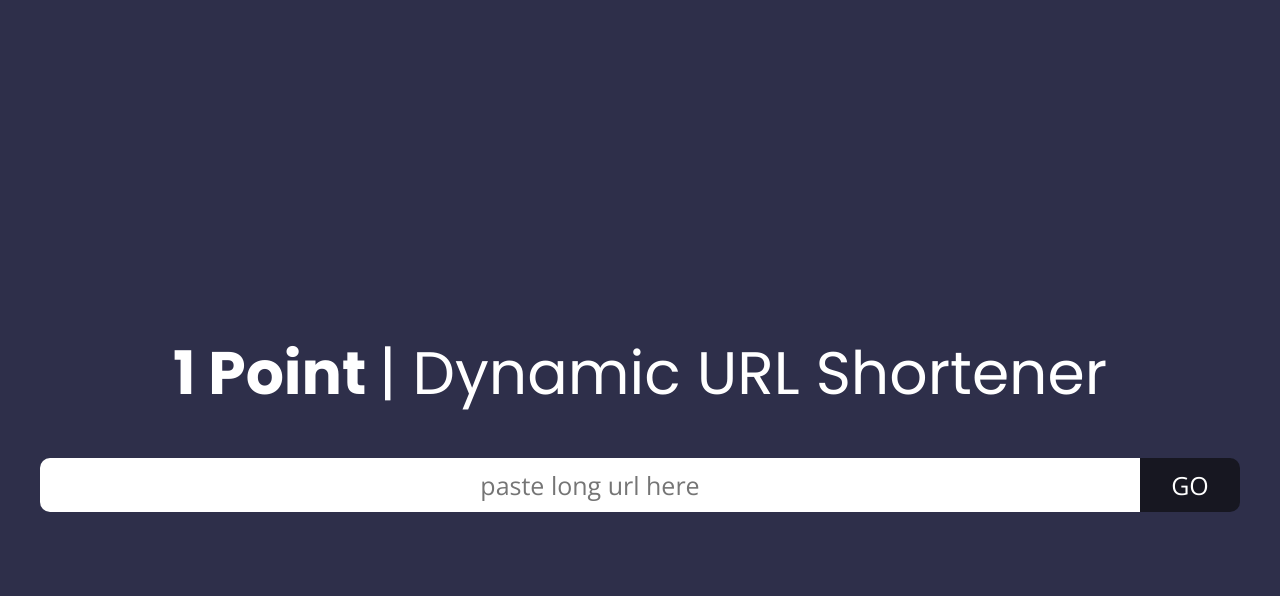
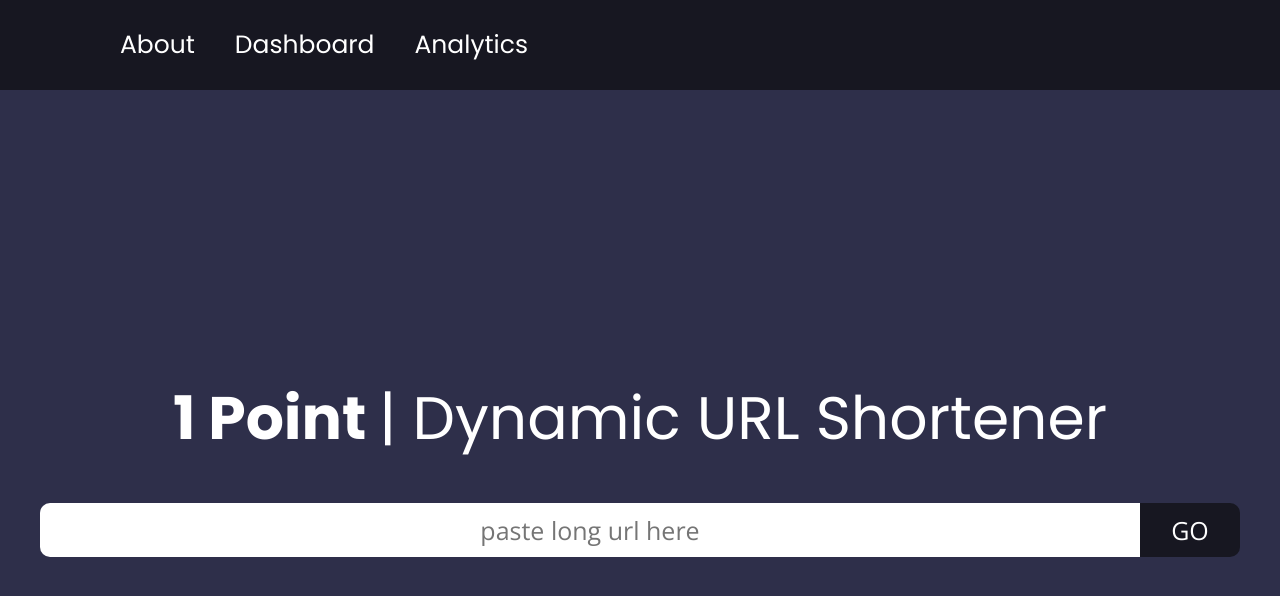
Before and after one commit to 1pt-co/1pt, a React (Create React App) app: page / in a window 1280 px wide. Shown: the top 596 px of the page. Built offline with nearby package versions, Linux system fonts and the light colour scheme.

Commit message:
Create header navbar with google login

```diff
--- a/package.json
+++ b/package.json
@@ -3,10 +3,12 @@
   "version": "0.1.0",
   "private": true,
   "dependencies": {
+    "@react-oauth/google": "^0.5.1",
     "@testing-library/jest-dom": "^5.16.5",
     "@testing-library/react": "^13.4.0",
     "@testing-library/user-event": "^13.5.0",
     "axios": "^1.2.2",
+    "jwt-decode": "^3.1.2",
     "react": "^18.2.0",
     "react-dom": "^18.2.0",
     "react-router-dom": "^6.6.1",
--- a/public/index.html
+++ b/public/index.html
@@ -27,7 +27,7 @@
     <meta name="theme-color" content="#2e2f4a">
 
     <link
-      href="https://fonts.googleapis.com/css?family=Open+Sans|Poppins:400,700&display=swap"
+      href="https://fonts.googleapis.com/css?family=Open+Sans|Poppins:400,600,700&display=swap"
       rel="stylesheet"
     />
 
--- a/src/App.js
+++ b/src/App.js
@@ -1,3 +1,4 @@
+import { GoogleOAuthProvider } from "@react-oauth/google";
 import Home from "./pages/Home.js"
 import Redirect from "./pages/Redirect.js"
 import NotFound from "./pages/404.js";
@@ -9,19 +10,19 @@ import {
   Link
 } from "react-router-dom";
 
+import config from "./config.js";
+
 function App() {
   return (
+    <GoogleOAuthProvider clientId={config.googleClientId}>
       <BrowserRouter>
-      <div>
-
           <Routes>
             <Route exact path="/" element={<Home />} />
             <Route path="/:shortLink" element={<Redirect />} />
             <Route path="/404" element={<NotFound />} />
           </Routes>
-
-      </div>
       </BrowserRouter>
+    </GoogleOAuthProvider>
   );
 }
 
--- /dev/null
+++ b/src/components/Header.css
@@ -0,0 +1,38 @@
+.header {
+    display: flex;
+    background-color: #171721;
+    height: 90px;
+    position: fixed;
+    top: 0;
+    width: 100vw;
+    margin: 0;
+    padding: 0 0 0 200px;
+}
+
+.header .align {
+    display: flex;
+    align-items: center;
+}
+
+.header a {
+    display: block;
+    background-color: transparent;
+    color: white;
+    border-radius: 0;
+    font-size: 25px;
+    font-weight: 6500;
+    margin: 0 10px;
+}
+
+.header a:hover {
+    color: #ddd;
+}
+
+.signin {
+    display: flex;
+    align-items: center;
+    float: right;
+    height: 90px;
+    position: fixed;
+    right: 40px;
+}
--- a/src/components/Header.js
+++ b/src/components/Header.js
@@ -1,7 +1,41 @@
-class Header extends React.Component {
+import React, { useState } from "react";
+import { GoogleLogin, useGoogleLogin } from "@react-oauth/google";
+import jwt_decode from "jwt-decode";
+import Profile from "./Profile";
+import "./Header.css";
+import Swal from "sweetalert2";
 
+function Header(props) {
+    const [user, setUser] = useState(false);
 
-    render() {
+    const login = response => {
+        setUser(jwt_decode(response.credential));
+    }
 
+    const loginError = () => {
+        Swal.fire({
+            title: "Login failed",
+            icon: "error",
+            confirmButtonText: "OK",
+            confirmButtonColor: "#4d4e7a",
+        })
     }
+
+    const button = user ?
+        <Profile image={user.picture} /> :
+        <GoogleLogin onSuccess={login} onError={loginError} className="signin" />
+
+    return (
+        <nav className="header">
+            <div className="align">
+                <a href="">About</a>
+                <a href="">Dashboard</a>
+                <a href="https://info.1pt.co">Analytics</a>
+            </div>
+
+            <div className="signin">{button}</div>
+        </nav>
+    );
 }
+
+export default Header;
--- /dev/null
+++ b/src/components/Profile.css
@@ -0,0 +1,4 @@
+img.profile-pic {
+    border-radius: 50%;
+    height: 50px;
+}
--- /dev/null
+++ b/src/components/Profile.js
@@ -0,0 +1,7 @@
+import "./Profile.css";
+
+function Profile(props) {
+    return <img className="profile-pic" src={props.image} />
+}
+
+export default Profile;
--- a/src/config.js
+++ b/src/config.js
@@ -1,5 +1,6 @@
 const config =  {
-    apiEndpoint: "https://csclub.uwaterloo.ca/~phthakka/1pt-express"
+    apiEndpoint: "https://csclub.uwaterloo.ca/~phthakka/1pt-express",
+    googleClientId: "390807156696-81im0djtu4i4dhkkpl53lp8rgitqip6j.apps.googleusercontent.com"
 }
 
 export default config;
--- a/src/pages/Home.js
+++ b/src/pages/Home.js
@@ -3,6 +3,7 @@ import Swal from "sweetalert2"
 import axios from "axios";
 import LongURL from "../components/LongURL";
 import OptionsForm from "../components/OptionsForm";
+import Header from "../components/Header";
 import config from "../config";
 
 class Home extends React.Component {
@@ -104,7 +105,9 @@ class Home extends React.Component {
         const mainStyle = this.state.showOptions ? { height: "300px" } : {}
 
         return (
+
                 <div id="main">
+                    <Header />
                     <div id="top" style={mainStyle}>
                         <h1>1 Point <span>{this.state.tagline}</span></h1>
                         <LongURL
@@ -128,7 +131,6 @@ class Home extends React.Component {
                         ref={this.shortURLInput}
                     />
                 </div>
-
         )
     }
 }
--- a/src/styles/index.scss
+++ b/src/styles/index.scss
@@ -16,6 +16,10 @@ textarea {
   opacity: 0;
 }
 
+#root {
+  height: 100vh;
+}
+
 #main {
   display: flex;
   flex-direction: column;
@@ -24,8 +28,8 @@ textarea {
 
   #top {
     @extend #main;
-
-    height: 100vh;
+    height: calc(100vh - 90px);
+    margin-top: 90px;
     transition: height $animation-duration;
   }
 }
```
Also changed, not shown: src/components/LoginButton.css (added, +16 -0 lines), src/components/LoginButton.js (added, +11 -0 lines), 1 other file (tests, documents, lock files or other folders). Lines whose indentation alone changed are shown as unchanged.
